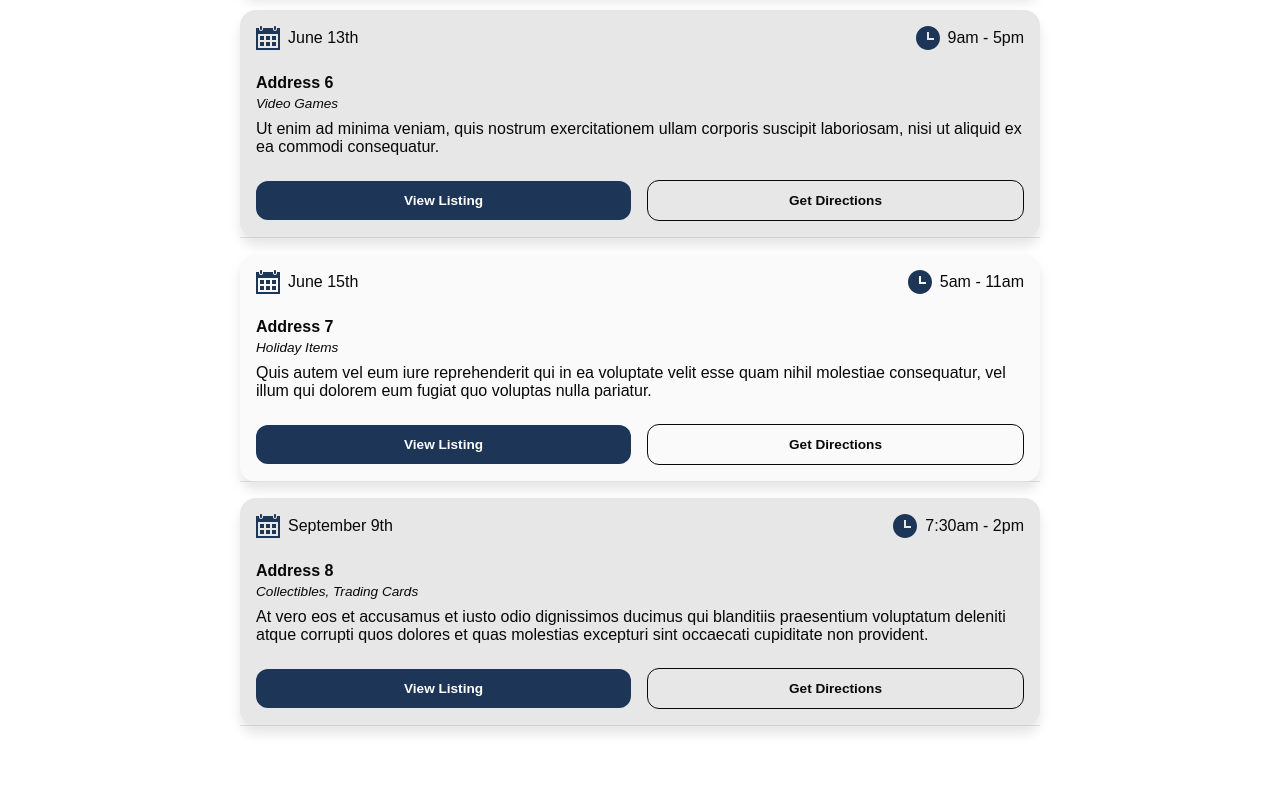
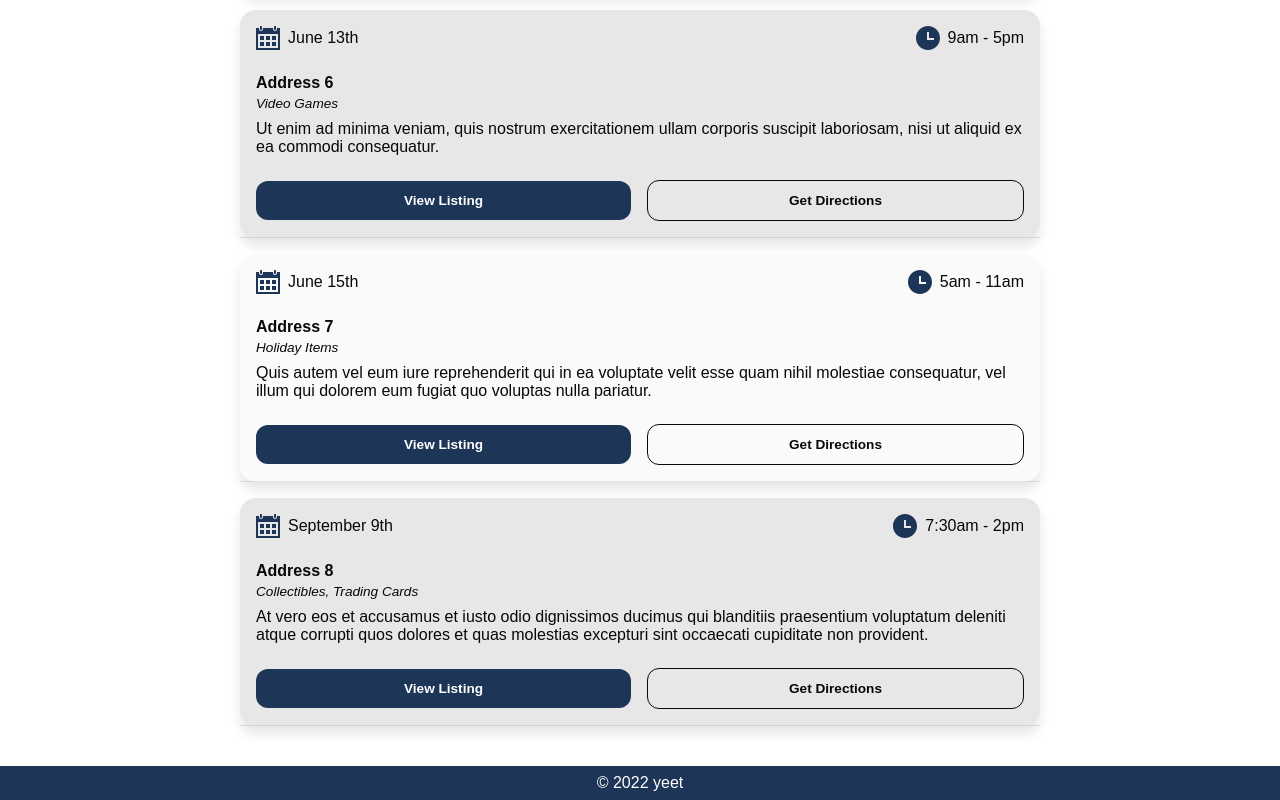
Before and after one commit to charliedr/owensboro-yard-sales, a Nuxt app: page / in a window 1280 px wide. Shown: the part 1946-2746 px from the top of the page. Before the commit the page ends 2712 px from the top, so only its background shows below. Built offline with nearby package versions, Linux system fonts and the light colour scheme.

Commit message:
Initial footer

```diff
--- /dev/null
+++ b/components/Footer.vue
@@ -0,0 +1,20 @@
+<template>
+  <footer class="footer">&copy; 2022 yeet</footer>
+</template>
+
+<script>
+export default {};
+</script>
+
+<style lang="scss">
+.footer {
+  display: flex;
+  align-items: center;
+  justify-content: center;
+  position: relative;
+  background: #1d3557;
+  color: #ffffff;
+  padding: 0.5rem 1rem;
+  margin: 0;
+}
+</style>
--- a/components/ListingList.vue
+++ b/components/ListingList.vue
@@ -203,8 +203,8 @@ export default {
           display: flex;
           flex-direction: row;
           align-items: center;
+          justify-content: space-between;
           width: 100%;
-          justify-content: space-between;
           // gap: 1.5rem;
           font-size: 1rem;
           font-weight: 500;
--- a/layouts/default.vue
+++ b/layouts/default.vue
@@ -1,16 +1,22 @@
 <template>
   <div>
     <Navbar />
+    <div class="body-content">
       <nuxt />
+      <Footer />
+    </div>
   </div>
 </template>
 
-// <script>
-import Navbar from '~/components/Navbar.vue'
+//
+<script>
+import Navbar from "~/components/Navbar.vue";
+import Footer from "~/components/Footer.vue";
 
 export default {
   components: {
-    Navbar
+    Navbar,
+    Footer,
   },
   //   head() {
   //     return {
@@ -23,7 +29,7 @@ export default {
   //       ]
   //     }
   //   }
-}
+};
 </script>
 
 <style>
@@ -32,4 +38,11 @@ export default {
   margin: 0;
   font-family: sans-serif;
 }
+
+.body-content {
+  display: flex;
+  flex-direction: column;
+  justify-content: space-between;
+  min-height: calc(100vh - 50px);
+}
 </style>
```
Lines whose indentation alone changed are shown as unchanged.
